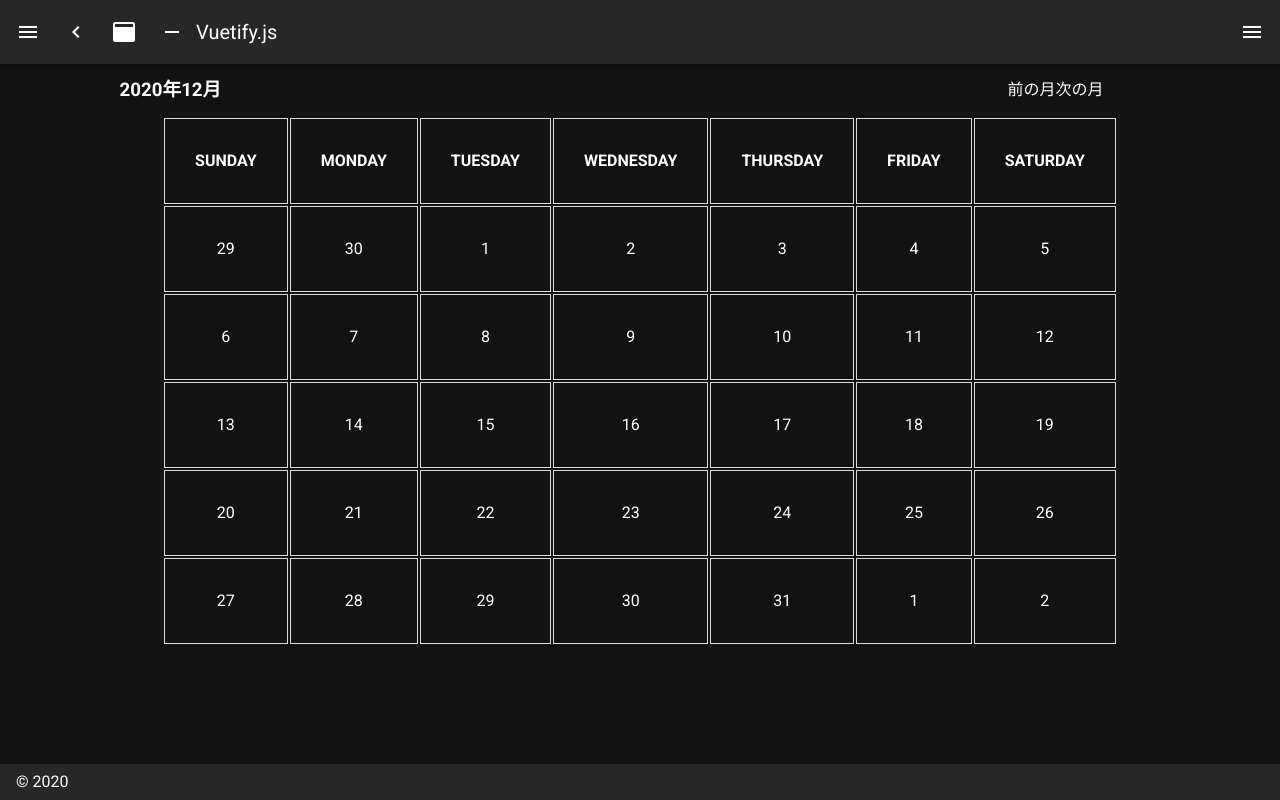
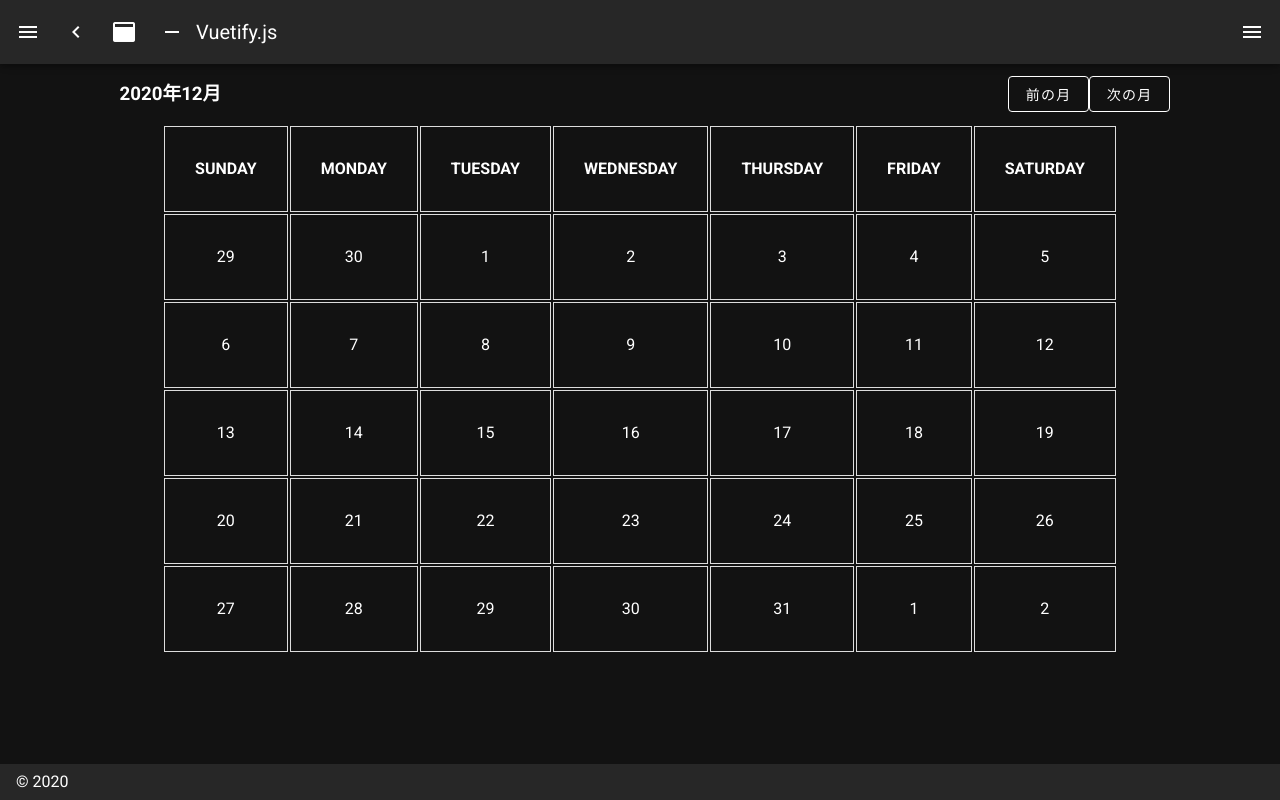
Before and after one commit to ikeyu0806/vue-calendar, a Nuxt app: page / in a window 1280 px wide. Built offline with nearby package versions, Linux system fonts and the light colour scheme.

Commit message:
use v-btn in select month

```diff
--- a/pages/index.vue
+++ b/pages/index.vue
@@ -6,8 +6,10 @@
       <v-col></v-col>
       <v-col></v-col>
       <v-col>
-        <button @click="prevMonth">前の月</button>
-        <button @click="nextMonth">次の月</button>
+        <div class="month-select">
+          <span @click="prevMonth"><v-btn dark outlined>前の月</v-btn></span>
+          <span @click="nextMonth"><v-btn dark outlined>次の月</v-btn></span>
+        </div>
       </v-col>
     </v-row>
     <br />
@@ -32,6 +34,9 @@
 /* eslint-disable */
 #date-title {
   margin-left: 60px;
+}
+.month-select {
+  margin-right: 10px;
 }
 th {
     border: 1px solid #ddd;
```
